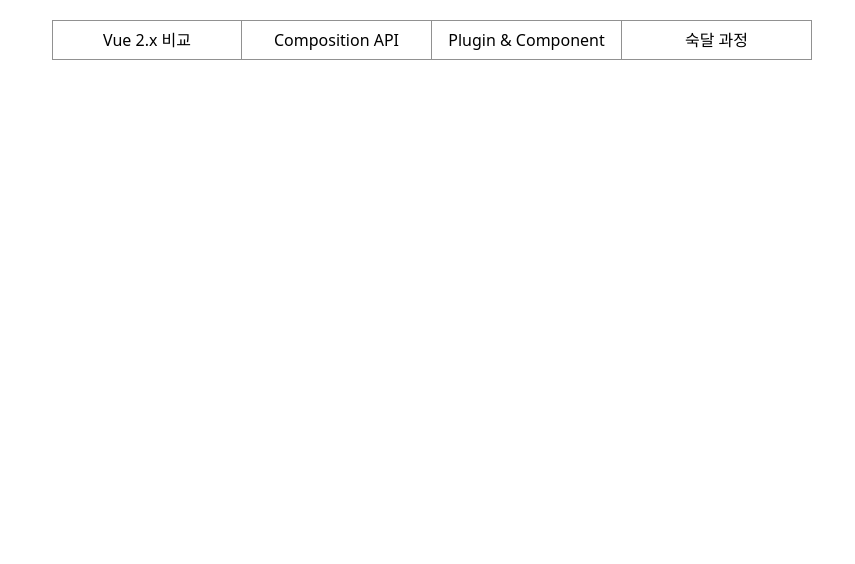
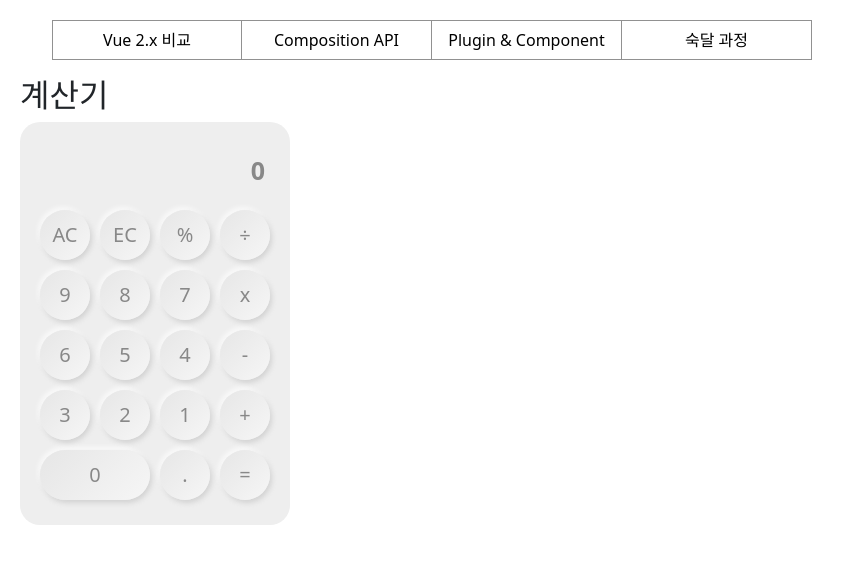
Before and after one commit to jujjh/vue3, a Vue app: page /part0 in a window 1280 px wide. Shown: the top 564 px of the page, without its empty margins (0-855 px from the left). Built offline with nearby package versions, Linux system fonts and the light colour scheme.

Commit message:
toy : 계산기 만들기

```diff
--- a/src/router/index.js
+++ b/src/router/index.js
@@ -1,6 +1,8 @@
 import { createRouter, createWebHistory } from 'vue-router'
 
 const routes = [
+    {path: '/part0', name: 'test', component: () => import('@/views/part0/index')},
+
     {path: '/part1', name: 'home', component: () => import('@/views/part1/index')},
     {path: '/part1/setup', name: 'setup', component: () => import('@/views/part1/setup')},
 
--- /dev/null
+++ b/src/views/part0/index.vue
@@ -0,0 +1,69 @@
+<template>
+    <h2>계산기</h2>
+    <div class="calc">
+        <div class="input">
+            {{calcNum}}
+        </div>
+        <div class="btnWrap">
+
+            <div class="calcBtn" @click.prevent="numClick('AC')">AC</div>
+            <div class="calcBtn" @click.prevent="numClick('EC')">EC</div>
+            <div class="calcBtn" @click.prevent="numClick('%')">%</div>
+            <div class="calcBtn" @click.prevent="numClick('/')">÷</div>
+            <div class="numberBtnWrap">
+                <template v-for="(item, index) in numBtn" :key="index">
+                <div class="calcBtn" :class="{'col2': item == 0}" @click.prevent="numClick(item)" >{{item}}</div>
+                </template>
+                <div class="calcBtn" @click.prevent="numClick('.')">.</div>
+            </div>
+            <div class="rightBtn">
+                <div class="calcBtn" @click.prevent="numClick('*')">x</div>
+                <div class="calcBtn" @click.prevent="numClick('-')">-</div>
+                <div class="calcBtn" @click.prevent="numClick('+')">+</div>
+                <div class="calcBtn" @click.prevent="numClick('=')">=</div>
+
+            </div>
+        </div>
+    </div>
+
+</template>
+<script setup>
+import { ref } from 'vue'
+
+let decimalPont = false
+let calcNum = ref('0');
+let numBtn = ref([]);
+for(let i = 9; i >= 0; i--){
+    numBtn.value.push(i);
+}
+
+const numClick = (e) => {
+    if(calcNum.value == '0'){
+        calcNum.value = e;
+
+    } else if(e == '.'){
+        let aa = calcNum.value;
+        console.log(aa)
+
+    } else{
+        calcNum.value += ''+e
+    }
+}
+
+</script>
+
+<style>
+.calc {background: #eee; padding:20px; width:270px; border-radius: 20px;}
+.calc .input {width:100%; padding:0 5px; margin-bottom:5px;
+border-radius: 5px; text-align: right; line-height: 2.3; color:#888; font-size:25px; font-weight: bold;}
+.calc .btnWrap { display: flex; flex-wrap:wrap; justify-content: space-between;}
+.calc .numberBtnWrap { display: flex; flex-wrap:wrap; justify-content: space-between; width:170px}
+.calc .rightBtn {display: flex; flex-direction: column;}
+.calc .calcBtn {display:flex; align-items: center; justify-content:center;
+    width:50px; height:50px; margin:5px 0;
+    background:  linear-gradient(135deg, rgba(230, 230, 230, 1) 0%, rgba(246, 246, 246, 1) 100%);
+    box-shadow: 2px 3px 5px rgba(150, 150, 150, 0.3), -2px -3px 5px rgba(255, 255, 255, 0.7);
+    border-radius: 56px;
+    cursor: pointer; color:#888; font-size:20px;}
+.calc .calcBtn.col2 {width:110px;}
+</style>
```
